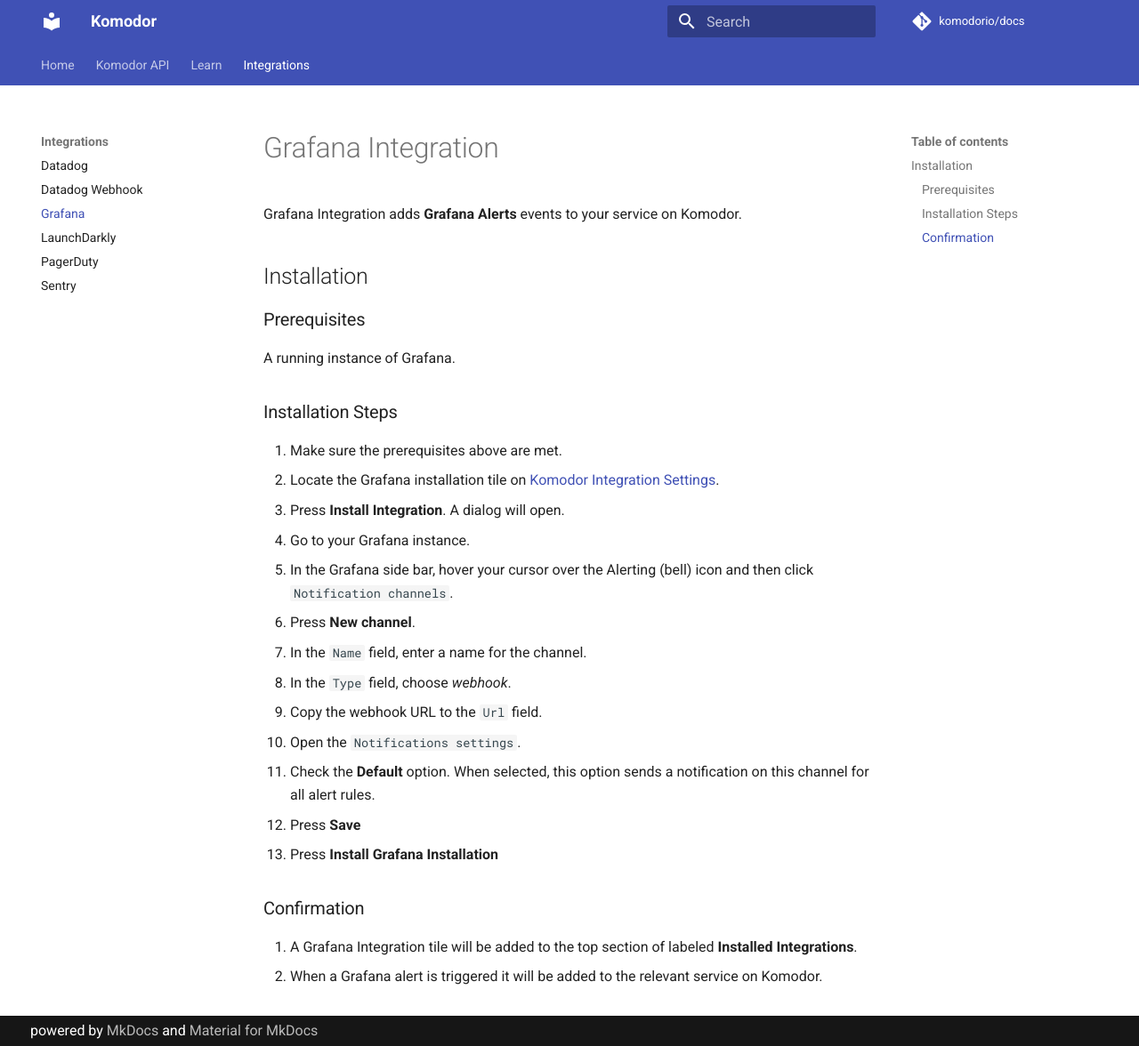
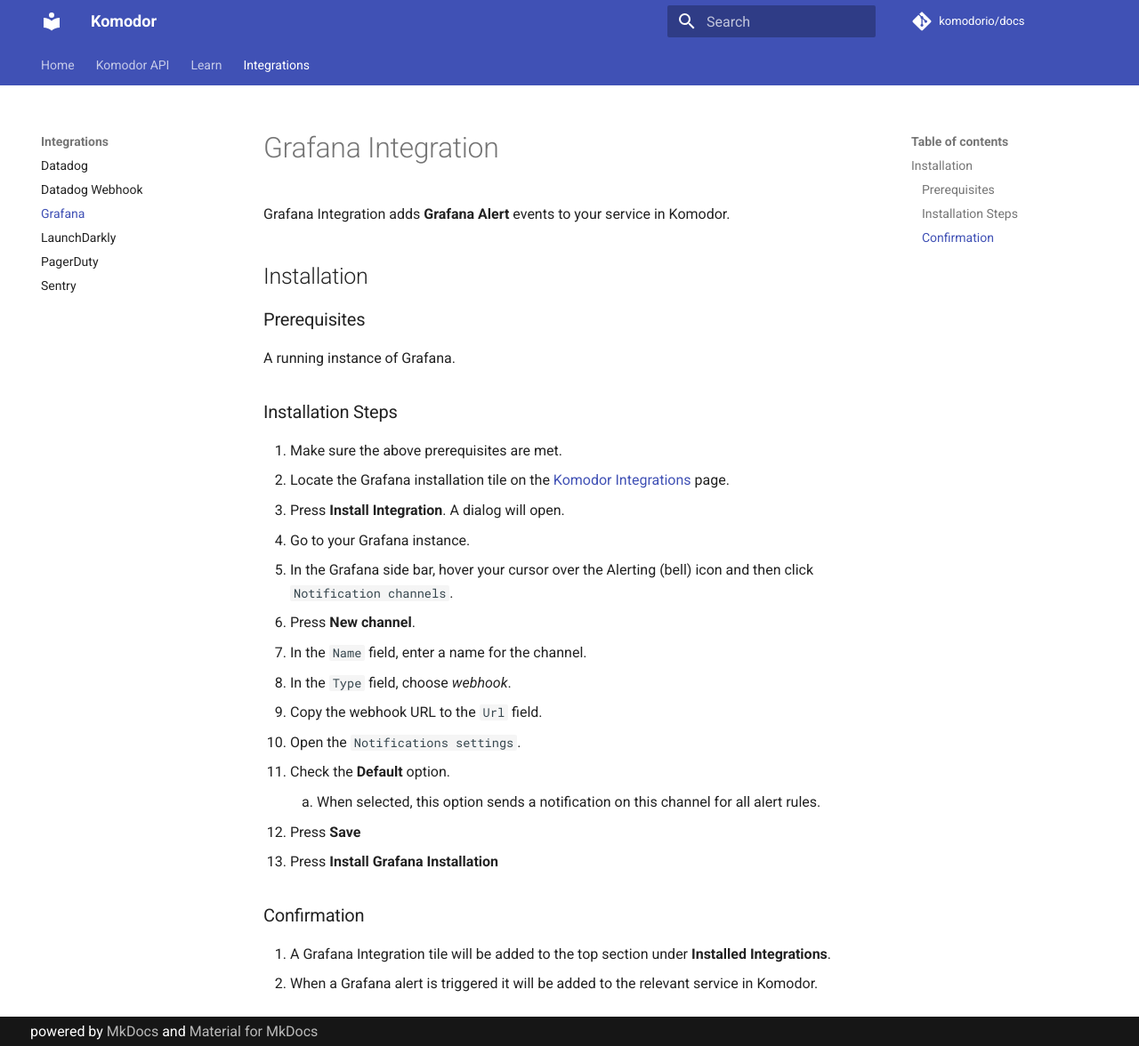
Before and after one commit to komodorio/docs, an MkDocs documentation site: the page built from docs/Integrations/Grafana.md, in a window 1280 px wide and 1176 px high. Shown: the whole window at 89% size. Built offline with MkDocs 1.6.1 and Material for MkDocs 9.7.7, drawn with Linux system fonts in a browser that asks for light colours; comment, search, counter and statistics services are not loaded.

Commit message:
updated english grammar, typos, consistency, etc (#20)
updated english grammar, typos, consistency, etc

```diff
--- a/docs/Integrations/Grafana.md
+++ b/docs/Integrations/Grafana.md
@@ -1,6 +1,6 @@
 # Grafana Integration
 
-Grafana Integration adds __Grafana Alerts__ events to your service on Komodor.
+Grafana Integration adds __Grafana Alert__ events to your service in Komodor.
 
 ## Installation
 
@@ -10,21 +10,22 @@
 
 ### Installation Steps
 
-1. Make sure the prerequisites above are met.
-1. Locate the Grafana installation tile on [Komodor Integration Settings](https://app.komodor.com/main/integration).
-1. Press __Install Integration__. A dialog will open.
-1. Go to your Grafana instance.
-1. In the Grafana side bar, hover your cursor over the Alerting (bell) icon and then click `Notification channels`.
-1. Press __New channel__.
-1. In the `Name` field, enter a name for the channel.
-1. In the `Type` field, choose _webhook_.
-1. Copy the webhook URL to the `Url` field.
-1. Open the `Notifications settings`.
-1. Check the __Default__ option. When selected, this option sends a notification on this channel for all alert rules.
-1. Press __Save__
-1. Press __Install Grafana Installation__
+1. Make sure the above prerequisites are met.
+2. Locate the Grafana installation tile on the [Komodor Integrations](https://app.komodor.com/main/integration) page.
+3. Press __Install Integration__. A dialog will open.
+4. Go to your Grafana instance.
+5. In the Grafana side bar, hover your cursor over the Alerting (bell) icon and then click `Notification channels`.
+6. Press __New channel__.
+7. In the `Name` field, enter a name for the channel.
+8. In the `Type` field, choose _webhook_.
+9. Copy the webhook URL to the `Url` field.
+10. Open the `Notifications settings`.
+11. Check the __Default__ option.
+    1. When selected, this option sends a notification on this channel for all alert rules.
+12. Press __Save__
+13. Press __Install Grafana Installation__
 
 ### Confirmation
 
-1. A Grafana Integration tile will be added to the top section of labeled __Installed Integrations__.
-1. When a Grafana alert is triggered it will be added to the relevant service on Komodor.
+1. A Grafana Integration tile will be added to the top section under __Installed Integrations__.
+1. When a Grafana alert is triggered it will be added to the relevant service in Komodor.
```
Also changed, not shown: docs/Integrations/Datadog.md (+8 -8 lines), docs/Integrations/LaunchDarkly.md (+8 -3 lines), docs/Integrations/PagerDuty.md (+8 -8 lines), docs/Integrations/Sentry.md (+8 -8 lines), docs/Integrations/datadog-webhook.md (+7 -7 lines).
